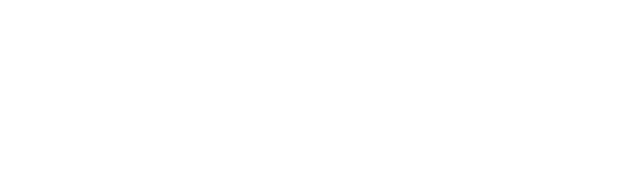
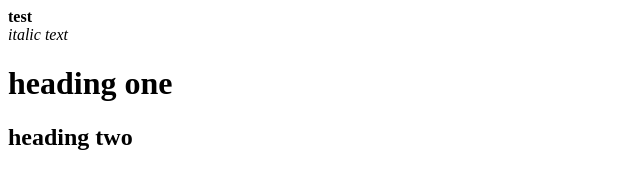
Before and after one commit to aleks-frontend/custom-rich-text, a website: page index.html in a window 1280 px wide. Shown: the whole page, without its empty margins (0-640 px from the left). Drawn offline with Linux system fonts and the light colour scheme.

Commit message:
chore: created the customRichtext logic

```diff
--- a/index.html
+++ b/index.html
@@ -7,7 +7,47 @@
 </head>
 
 <body>
+    <div class="js-customRichText-src">{btestb}{nl} {iitalic texti} {h1heading oneh1} {h2heading twoh2}</div>
+    <div class="js-customRichText-target"></div>
 
+    <script>
+        // mapObj object is passed as an argument, so it would be possible to add this to snippets
+        // and create some conventions and rules for these marks and add new ones
+        const mapObj = {
+            '{b': '<strong>',
+            'b}': '</strong>',
+            '{i': '<i>',
+            'i}': '</i>',
+            '{h1': '<h1>',
+            'h1}': '</h1>',
+            '{h2': '<h2>',
+            'h2}': '</h2>',
+            '{nl}': '<br>'
+        };
+
+        function customRichText(mapObj) {
+            const sources = document.querySelectorAll('.js-customRichText-src');
+            const targets = document.querySelectorAll('.js-customRichText-target');
+
+            sources.forEach((source, index) => {
+                // Hiding all the source elements
+                source.style.display = 'none';
+                let formated = source.innerText;
+
+                // Creating a regular expression with all the keys from the mapObj
+                const regexp = new RegExp(Object.keys(mapObj).join('|'), 'gi');
+
+                // Running a replace method and providing the created regExp
+                // and adding a function as a second argument
+                formated = formated.replace(regexp, (matched) => mapObj[matched]);
+
+                // Setting target's innerHTML to formated string that we created
+                targets[index].innerHTML = formated;
+            })
+        };
+
+        customRichText(mapObj)
+    </script>
 </body>
 
 </html>
```
